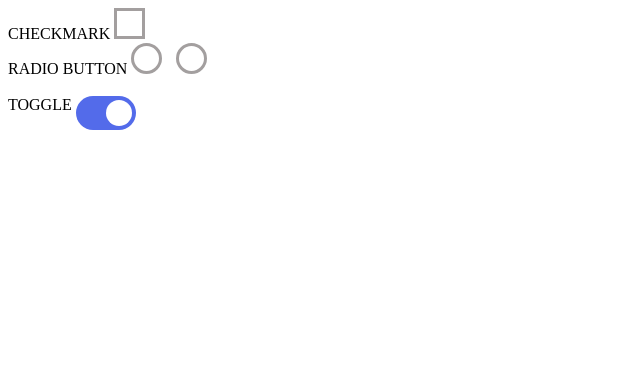
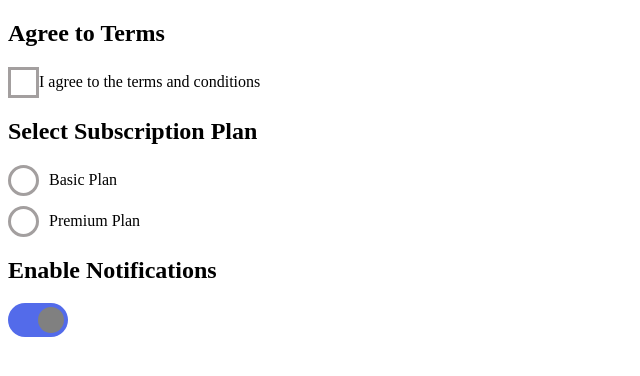
Before and after one commit to thanix-k/custom-control-elements, a plain HTML site: page index.html in a window 1280 px wide. Shown: the whole page, without its empty margins (0-640 px from the left). Drawn offline with Linux system fonts and the light colour scheme.

Commit message:
updated styles

```diff
--- a/index.html
+++ b/index.html
@@ -3,47 +3,48 @@
   <head>
     <meta charset="UTF-8" />
     <meta name="viewport" content="width=device-width, initial-scale=1.0" />
-    <title>Select</title>
+    <title>Form Elements</title>
     <link rel="stylesheet" href="styles.css" />
   </head>
   <body>
-    CHECKMARK
+    <h2>Agree to Terms</h2>
     <div class="checkbox-container">
       <input
         type="checkbox"
-        id="custom-checkbox"
+        id="terms-checkbox"
         class="checkbox"
-        aria-label="Custom checkbox"
+        aria-label="Agree to terms and conditions"
       />
-      <label for="custom-checkbox" class="checkmark" id="checks"></label>
+      <label for="terms-checkbox" class="checkmark"></label>
+      <label for="terms-checkbox">I agree to the terms and conditions</label>
     </div>
-    <br />
-    RADIO BUTTON
+
+    <h2>Select Subscription Plan</h2>
     <div class="radio-container">
       <input
         type="radio"
-        id="customRadio1"
-        name="customRadio"
+        id="planBasic"
+        name="subscriptionPlan"
         class="radio"
-        aria-label="Custom radio button 1"
+        aria-label="Select Basic Plan"
       />
-      <label for="customRadio1" class="radiomark"></label>
+      <label for="planBasic" class="radiomark"></label>
+      <label for="planBasic">Basic Plan</label>
     </div>
     <div class="radio-container">
       <input
         type="radio"
-        id="customRadio2"
-        name="customRadio"
+        id="planPremium"
+        name="subscriptionPlan"
         class="radio"
-        aria-label="Custom radio button 2"
+        aria-label="Select Premium Plan"
       />
-      <label for="customRadio2" class="radiomark"></label>
+      <label for="planPremium" class="radiomark"></label>
+      <label for="planPremium">Premium Plan</label>
     </div>
 
-    <br />
-    <br />
-    TOGGLE
-    <label class="switch" aria-label="Toggle">
+    <h2>Enable Notifications</h2>
+    <label class="switch" aria-label="Enable Notifications">
       <input type="checkbox" checked />
       <span class="slider round"></span>
     </label>
--- a/styles.css
+++ b/styles.css
@@ -1,9 +1,13 @@
-.checkbox-container {
-  display: inline-block;
-  position: relative;
+.checkbox-container,
+.radio-container,
+.switch {
+  display: flex;
+  align-items: center;
+  margin-bottom: 10px;
 }
 
-.checkbox {
+.checkbox,
+.radio {
   position: absolute;
   opacity: 0;
   cursor: pointer;
@@ -40,18 +44,6 @@
   display: block;
 }
 
-.radio-container {
-  display: inline-block;
-  position: relative;
-  margin-right: 10px;
-}
-
-.radio {
-  position: absolute;
-  opacity: 0;
-  cursor: pointer;
-}
-
 .radiomark {
   display: inline-block;
   width: 25px;
@@ -61,6 +53,7 @@
   transition: background-color 400ms ease, transform 400ms ease;
   position: relative;
   cursor: pointer;
+  margin-right: 10px;
 }
 
 .radio:checked + .radiomark {
@@ -104,8 +97,8 @@
   right: 0;
   bottom: 0;
   background-color: #ccc;
-  -webkit-transition: 0.4s;
-  transition: 0.4s;
+  transition: 400ms;
+  border-radius: 34px;
 }
 
 .slider:before {
@@ -115,30 +108,15 @@
   width: 26px;
   left: 4px;
   bottom: 4px;
-  background-color: white;
-  -webkit-transition: 0.4s;
-  transition: 0.4s;
+  background-color: grey;
+  transition: 400ms;
+  border-radius: 50%;
 }
 
 input:checked + .slider {
   background-color: #536bea;
 }
 
-input:focus + .slider {
-  box-shadow: 0 0 1px #536bea;
-}
-
 input:checked + .slider:before {
-  -webkit-transform: translateX(26px);
-  -ms-transform: translateX(26px);
   transform: translateX(26px);
 }
-
-/* Rounded sliders */
-.slider.round {
-  border-radius: 34px;
-}
-
-.slider.round:before {
-  border-radius: 50%;
-}
```
